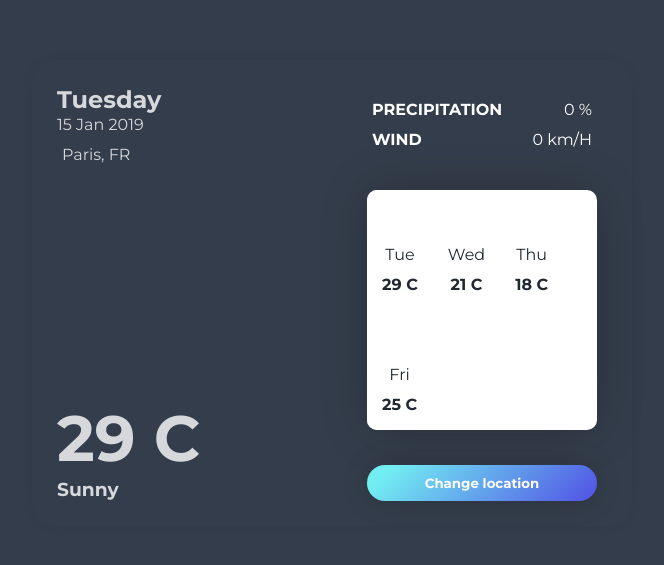
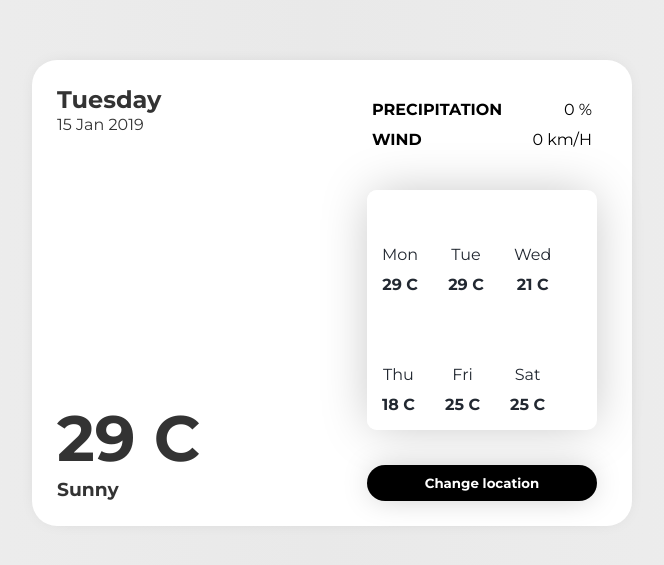
Before and after one commit to Dominic-SR/Weather-App, a React (Create React App) app: page / in a window 1280 px wide. Shown: the part 107-672 px from the top of the page, without its empty margins (308-972 px from the left). Built offline with nearby package versions, Linux system fonts and the light colour scheme; no server answers; grey boxes are pictures that could not be loaded.

Commit message:
design changes

```diff
--- a/src/App.css
+++ b/src/App.css
@@ -18,17 +18,19 @@ body {
 	margin: 0;
 	width: 100%;
 	height: 100vh;
+	background: rgb(239,239,239);
+	background: linear-gradient(90deg, rgba(239,239,239,1) 0%, rgba(233,233,233,1) 49%, rgba(239,239,239,1) 100%);
 	font-family: 'Montserrat', sans-serif;
 	background-color: #343d4b;
 	display: -webkit-box;
 	display: -ms-flexbox;
 	display: flex;
 	-webkit-box-align: center;
-	    -ms-flex-align: center;
-	        align-items: center;
+	-ms-flex-align: center;
+	align-items: center;
 	-webkit-box-pack: center;
-	    -ms-flex-pack: center;
-	        justify-content: center;
+	-ms-flex-pack: center;
+	justify-content: center;
 }
 
 .container {
@@ -43,6 +45,7 @@ body {
 .weather-side {
 	position: relative;
 	height: 100%;
+	background: #fff;
 	border-radius: 25px;
 	width: 600px;
 	-webkit-box-shadow: 0 0 20px -10px rgba(0, 0, 0, 0.2);
@@ -84,10 +87,10 @@ body {
 	        transform: translateZ(0) scale(1.02) perspective(1000px); */
 }
 
-.weather-gradient:hover{
+/* .weather-gradient:hover{
     -webkit-transform: scale(1.1) perspective(1500px) rotateY(10deg);
 	        transform: scale(1.1) perspective(1500px) rotateY(10deg);
-}
+} */
 
 .date-container {
 	position: absolute;
@@ -97,10 +100,12 @@ body {
 
 .date-dayname {
 	margin: 0;
+	color: #000;
 }
 
 .date-day {
 	display: block;
+	color: #000;
 }
 
 .location {
@@ -113,6 +118,7 @@ body {
 	height: 0.8em;
 	width: auto;
 	margin-right: 5px;
+	color: #000;
 }
 
 .weather-container {
@@ -130,10 +136,12 @@ body {
 	margin: 0;
 	font-weight: 700;
 	font-size: 4em;
+	color: #000;
 }
 
 .weather-desc {
 	margin: 0;
+	color: #000;
 }
 
 .info-side {
@@ -148,6 +156,7 @@ body {
 	margin: 0 25px 25px 25px;
 /* 	box-shadow: 0 0 50px -5px rgba(0, 0, 0, 0.25); */
 	border-radius: 10px;
+	color: #000;
 }
 
 .today-info>div:not(:last-child) {
@@ -232,7 +241,7 @@ body {
 	border-radius: 25px;
 	padding: 10px;
 	font-family: 'Montserrat', sans-serif;
-	background-image: var(--gradient);
+	background-color:#000 ;
 	color: #ffffff;
 	font-weight: 700;
 	-webkit-box-shadow: 0 0 30px -5px rgba(0, 0, 0, 0.25);
--- a/src/App.js
+++ b/src/App.js
@@ -7,6 +7,10 @@ function App() {
     const [long, setLong] = useState();
 
     useEffect(()=>{
+
+        let date = new Date();
+
+
         navigator.geolocation.getCurrentPosition(
             position => {
               setLat(position?.coords?.latitude);
@@ -53,6 +57,12 @@ function App() {
 
                 <div className="week-container">
                     <ul className="week-list">
+                    <li className="active">
+                            <i className="day-icon" data-feather="sun"></i>
+                            <span className="day-name">Mon</span>
+                            <span className="day-temp">29 C</span>
+                        </li>
+
                         <li className="active">
                             <i className="day-icon" data-feather="sun"></i>
                             <span className="day-name">Tue</span>
@@ -76,6 +86,12 @@ function App() {
                             <span className="day-name">Fri</span>
                             <span className="day-temp">25 C</span>
                         </li>
+
+                        <li className="active">
+                            <i className="day-icon" data-feather="sun"></i>
+                            <span className="day-name">Sat</span>
+                            <span className="day-temp">25 C</span>
+                        </li>
                         <div className="clear"></div>
                     </ul>
                 </div>
```
